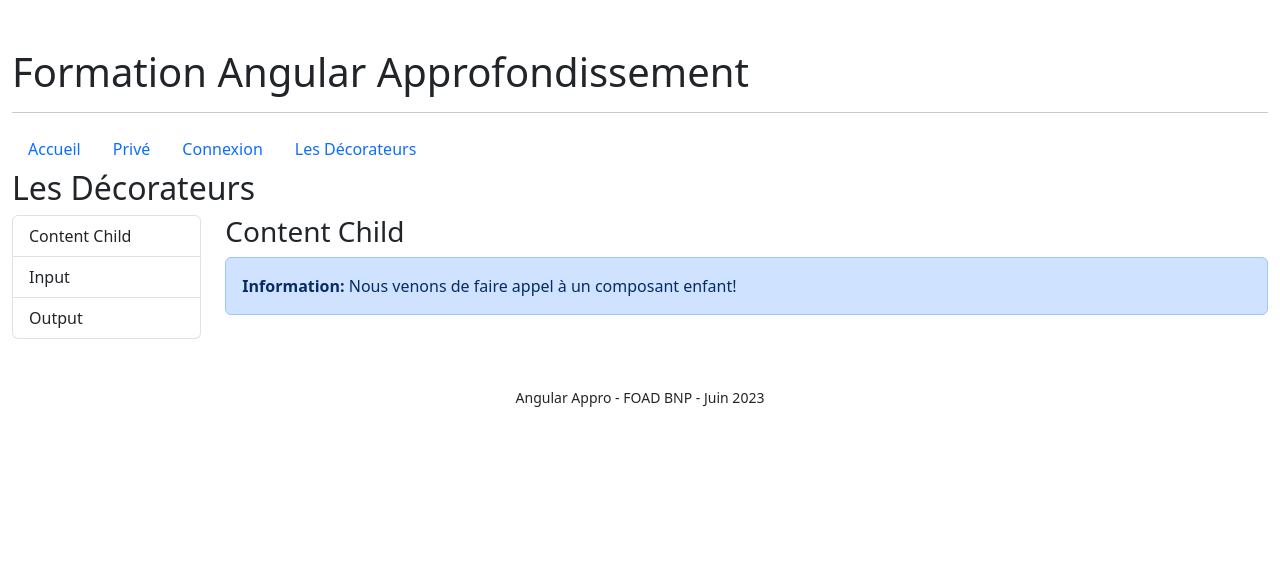
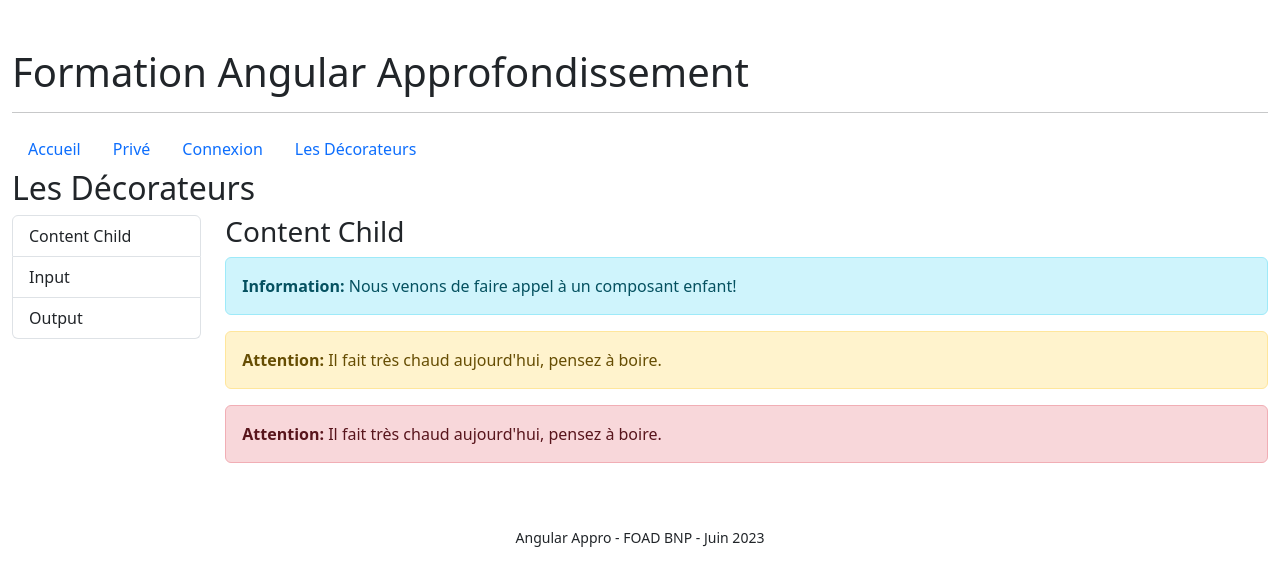
Before and after one commit to ToNnNo/AnuglarAppro2023w26, an Angular app: page /decorator/content-child in a window 1280 px wide. Shown: the top 586 px of the page. Built offline with nearby package versions, Linux system fonts and the light colour scheme.

Commit message:
content child + input

```diff
--- a/src/app/decorator/components/alert/alert.component.html
+++ b/src/app/decorator/components/alert/alert.component.html
@@ -1,3 +1,4 @@
-<div class="alert alert-primary" role="alert">
+<!--div class="alert" [ngClass]=" 'alert-'+type " role="alert"-->
+<div class="alert alert-{{ type }}" role="alert">
   <ng-content></ng-content>
 </div>
--- a/src/app/decorator/components/alert/alert.component.ts
+++ b/src/app/decorator/components/alert/alert.component.ts
@@ -1,4 +1,4 @@
-import { Component } from '@angular/core';
+import { Component, Input } from '@angular/core';
 
 @Component({
   selector: 'app-alert',
@@ -7,4 +7,6 @@ import { Component } from '@angular/core';
 })
 export class AlertComponent {
 
+  @Input() type: string = "info";
+
 }
--- a/src/app/decorator/components/content-child/content-child.component.html
+++ b/src/app/decorator/components/content-child/content-child.component.html
@@ -1,3 +1,13 @@
 <h3>Content Child</h3>
 
-<app-alert><strong>Information:</strong> Nous venons de faire appel à un composant enfant!</app-alert>
+<app-alert>
+  <strong>Information:</strong> Nous venons de faire appel à un composant enfant!
+</app-alert>
+
+<app-alert type="warning">
+  <strong>Attention:</strong> Il fait très chaud aujourd'hui, pensez à boire.
+</app-alert>
+
+<app-alert type="danger">
+  <strong>Attention:</strong> Il fait très chaud aujourd'hui, pensez à boire.
+</app-alert>
```
